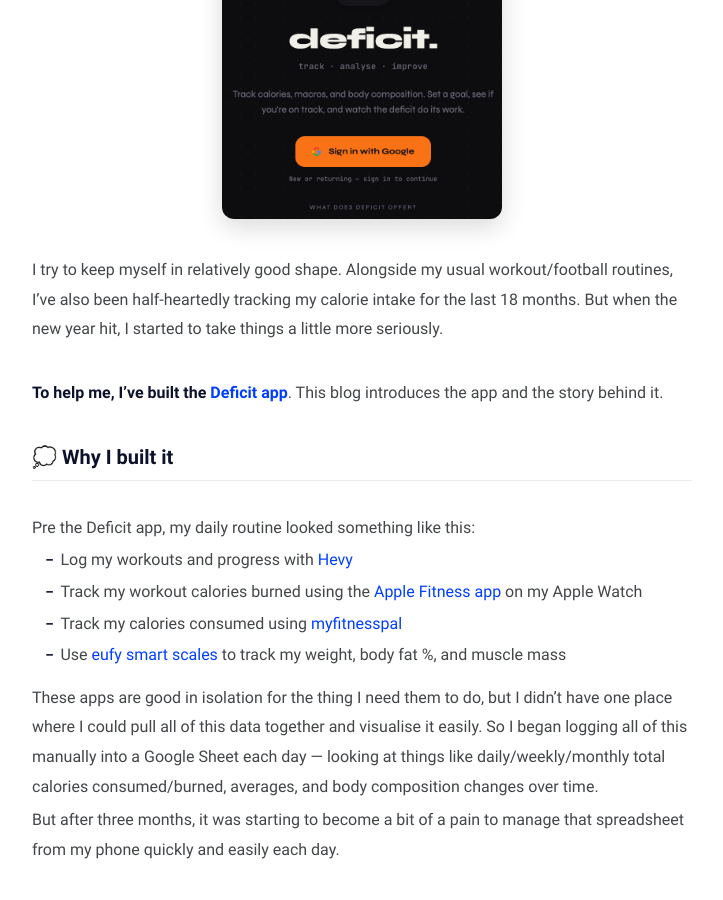
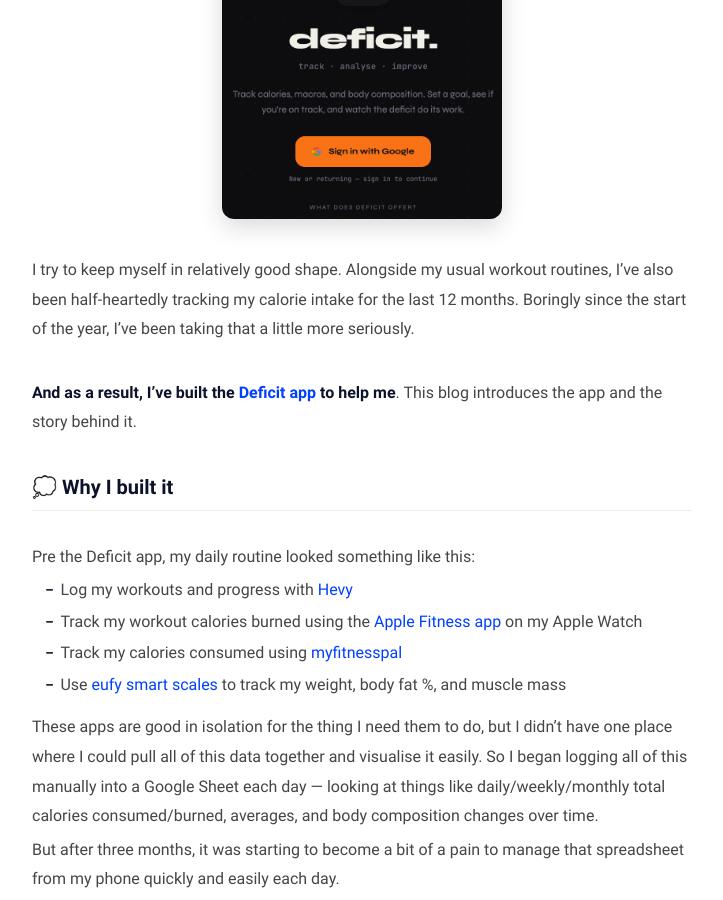
Before and after one commit to lukebriscoe/lukebriscoe.github.io, a Jekyll site: the page built from _posts/2026-04-08-deficit-app.md, in a window 1280 px wide and 900 px high, scrolled down 325 px. Shown: the whole window, without its empty margins (278-1001 px from the left). Built offline with Jekyll 4.4.1, drawn with Linux system fonts in a browser that asks for light colours.

Commit message:
formatting blog

```diff
--- a/_posts/2026-04-08-deficit-app.md
+++ b/_posts/2026-04-08-deficit-app.md
@@ -7,10 +7,10 @@
 ---
 <img src="/assets/img/deficit/landing.png" alt="Deficit app" style="display:block;width:50%;max-width:280px;margin:0 auto 2rem;border-radius:0.75rem;box-shadow:0 8px 24px rgba(0,0,0,0.15);">
 
-I try to keep myself in relatively good shape. Alongside my usual workout/football routines, I’ve also been half-heartedly tracking my calorie intake for the last 18 months. But when the new year hit, I started to take things a little more seriously.<br>
+I try to keep myself in relatively good shape. Alongside my usual workout routines, I’ve also been half-heartedly tracking my calorie intake for the last 12 months. Boringly since the start of the year, I've been taking that a little more seriously.<br>
 <br>
 
-<b>To help me, I’ve built the <a href="https://mydeficit.app">Deficit app</a></b>. This blog introduces the app and the story behind it.
+<b>And as a result, I’ve built the <a href="https://mydeficit.app">Deficit app</a> to help me</b>. This blog introduces the app and the story behind it.
 
 ### 💭 Why I built it
 <br>Pre the Deficit app, my daily routine looked something like this:
```
Also changed, not shown: 2 other files.
